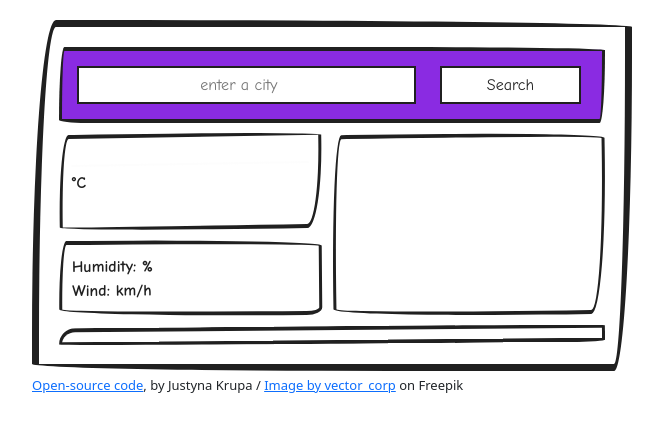
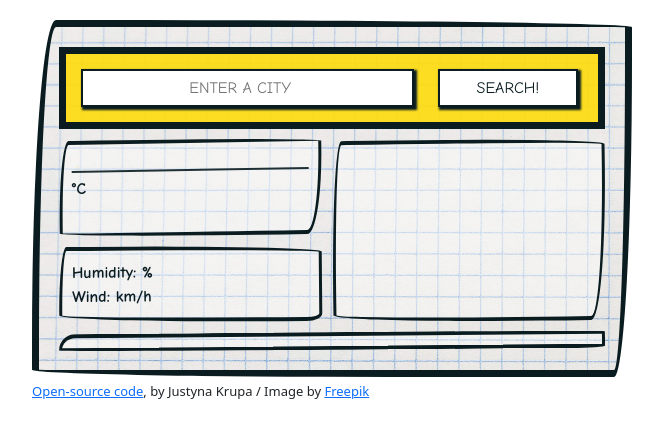
Before and after one commit to Justa91/weather-app, a plain HTML site: page index.html in a window 1280 px wide. Shown: the whole page, without its empty margins (308-971 px from the left). Drawn offline with nearby package versions, Linux system fonts and the light colour scheme; no server answers.

Commit message:
added different background

```diff
--- a/index.html
+++ b/index.html
@@ -32,12 +32,12 @@
               <div class="col-8">
                 <input
                   type="search"
-                  placeholder="enter a city"
+                  placeholder="ENTER A CITY"
                   id="search-text-input"
                 />
               </div>
               <div class="col-4">
-                <input type="submit" value="Search" id="search-button" />
+                <input type="submit" value="SEARCH!" id="search-button" />
               </div>
             </div>
           </form>
@@ -71,12 +71,10 @@
           <a href="https://github.com/Justa91/weather-app" target="_blank"
             >Open-source code</a
           >, by Justyna Krupa /
-          <a
-            href="https://www.freepik.com/free-vector/grunge-diagonal-stripe-background_17379345.htm#page=2&query=comic%20background&position=29&from_view=keyword"
+          Image by <a
+            href="https://www.freepik.com/free-photo/squared-paper-texture_2007563.htm#query=notebook%20paper&position=0&from_view=keyword"
             target="_blank"
-            >Image by vector_corp</a
-          >
-          on Freepik
+            >Freepik</a
         </footer>
       </div>
     </div>
--- a/src/style.css
+++ b/src/style.css
@@ -1,11 +1,12 @@
 .weather-app {
   font-family: "Comic Neue", cursive;
-  color: rgb(32, 32, 32);
-  border: 5px solid rgb(32, 32, 32);
+  color: rgb(10, 28, 32);
+  border: 5px solid rgb(10, 28, 32);
   max-width: 600px;
   padding: 20px;
   border-width: 7px 7px 7px 7px;
   border-radius: 4% 90% 3% 60% / 90% 2% 90% 2%;
+  background: url("/images/squared-paper-texture.jpg");
 }
 
 h1,
@@ -30,21 +31,22 @@ footer {
 }
 hr {
   margin-top: 5px;
-  border: 1px solid rgb(249, 249, 249);
-  opacity: 0.4;
+  border: 1px solid rgb(10, 28, 32);
+  opacity: 0.9;
 }
 form {
   margin-bottom: 10px;
 }
 input {
-  border: 2px solid rgb(32, 32, 32);
+  border: 2px solid rgb(10, 28, 32);
   background-color: white;
   padding: 5px;
   margin: 5px;
-  color: rgb(32, 32, 32);
+  color: rgb(10, 28, 32);
+  box-shadow: 2px 2px 2px 1px rgb(10, 28, 32);
 }
 #search-button:hover {
-  background-color: rgb(46, 41, 41);
+  background-color: rgb(208, 30, 0);
   color: white;
   transition: 200ms linear;
 }
@@ -63,7 +65,7 @@ input {
   margin-bottom: 5px;
 }
 .weather-forecast {
-  border: 2px solid rgb(32, 32, 32);
+  border: 2px solid rgb(10, 28, 32);
   padding: 5px;
   margin-top: 10px;
   text-align: center;
@@ -71,6 +73,7 @@ input {
   border-width: 4px 3px 4px 3px;
   border-radius: 3% 90% 6% 95%/90% 9% 10% 10%;
   transform: rotate(-0.5deg);
+  background-color: rgb(255, 255, 255, 0.4);
 }
 
 .weather-forecast-temperature-min {
@@ -85,35 +88,37 @@ input {
 }
 
 #temperature-color {
-  border: 2px solid rgb(32, 32, 32);
+  border: 2px solid rgb(10, 28, 32);
   padding: 10px;
   border-width: 4px 3px 4px 3px;
   border-radius: 4% 95% 6% 95%/95% 4% 92% 5%;
   transform: rotate(-1deg);
+  background-color: rgb(255, 255, 255, 0.4);
 }
 
 #description-color {
   margin-top: 10px;
   padding: 10px;
-  border: 2px solid rgb(32, 32, 32);
+  border: 2px solid rgb(10, 28, 32);
   border-width: 4px 3px 4px 3px;
   border-radius: 3% 90% 6% 95%/90% 9% 10% 10%;
   transform: rotate(-0.5deg);
+  background-color: rgb(255, 255, 255, 0.4);
 }
 #search-form {
   padding: 10px;
-  border: 2px solid rgb(32, 32, 32);
-  background-color: blueviolet;
-  border-width: 4px 3px 4px 3px;
-  border-radius: 1% 40% 1% 5%/95% 4% 92% 4%;
+  border: 7px solid rgb(10, 28, 32);
+  background-color: rgb(254, 220, 13, 0.9);
+  transform: rotate(-0, 5deg);
 }
 div#right-sided-information.col-6 {
   text-align: center;
-  border: 2px solid rgb(32, 32, 32);
+  border: 2px solid rgb(10, 28, 32);
   width: 48%;
   border-width: 4px 3px 4px 3px;
   border-radius: 4% 95% 6% 95%/95% 4% 92% 5%;
   transform: rotate(-1deg);
+  background-color: rgb(255, 255, 255, 0.4);
 }
 
 div#left-sided-information.col-6 {
```
Also changed, not shown: images/background.jpg (deleted), images/notebook.jpg (deleted).
